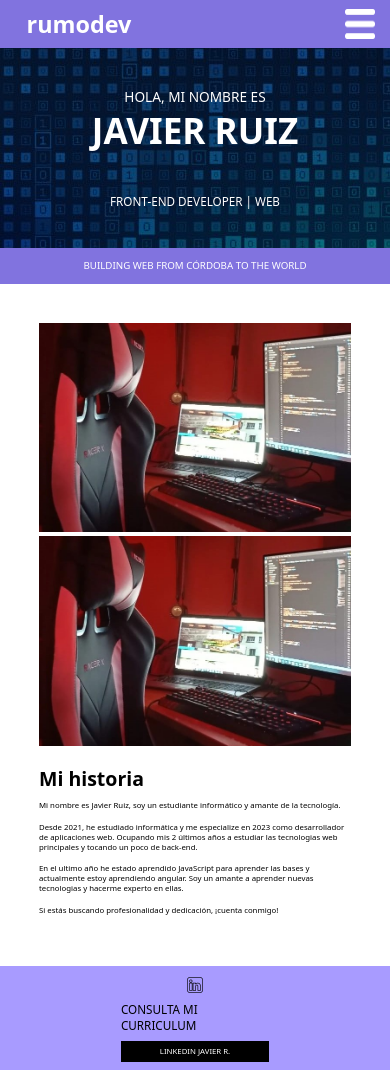
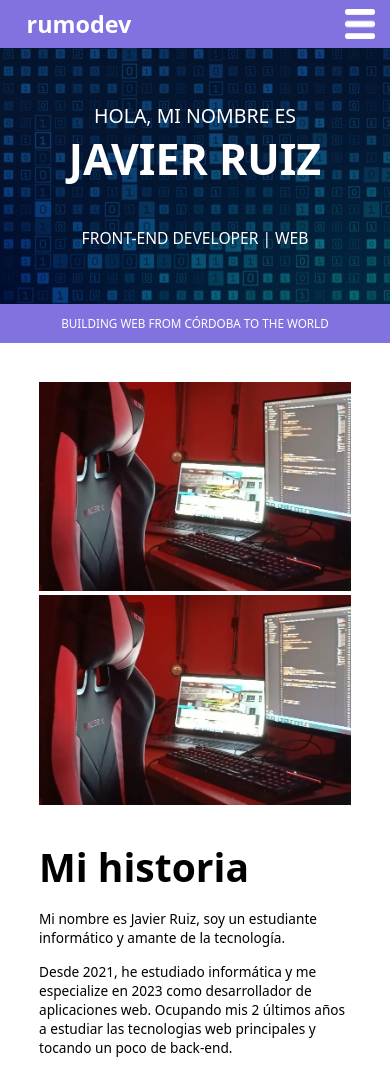
Before and after one commit to javierrm11/Portfolio, a plain HTML site: page secon-pages/sobre-mi.html in a window 390 px wide. Shown: the top 1070 px of the page. Drawn offline with Linux system fonts and the light colour scheme.

Commit message:
desarrollo pagina sobre mi responsive 550px

```diff
--- a/css/sobre-mi.css
+++ b/css/sobre-mi.css
@@ -143,3 +143,82 @@ h1{
     }
 
 }
+
+@media all and (max-width:750px){
+    #page-initial-div {
+        padding: 12vw 0;
+    }
+    h2{
+        font-size: 4vw;
+    }
+    h1 {
+        font-size: 10vw;
+    }
+    #page-initial-div p {
+        font-size: 3.5vw;
+    }
+    #historia h4 {
+        font-size: 7vw;
+    }
+    #historia p {
+        font-size: 2.5vw;
+    }
+    #curriculum img {
+        width: 7vw;
+        height: fit-content;
+    }
+    #curriculum h5 {
+        margin: 2vw 0;
+        text-align: center;
+        width: 38vw;
+        font-size: 4vw;
+    }
+    #curriculum a {
+        margin-left: 0;
+        width: 25vw;
+        text-align: center;
+        font-size: 3vw;
+    }
+    #curriculum {
+        padding: 5vw 10vw;
+    }
+}
+@media all and (max-width:550px){
+    #page-initial-div {
+        padding: 14vw 0;
+    }
+    h2{
+        font-size: 5vw;
+    }
+    h1 {
+        font-size: 11vw;
+    }
+    #page-initial-div p {
+        font-size: 4vw;
+    }
+    #subtitle h3 {
+        font-size: 3vw;
+    }
+    #historia h4 {
+        font-size: 10vw;
+        margin: 8vw 0 4vw 0;
+    }
+    #historia p {
+        font-size: 3.5vw;
+        margin-bottom: 4vw;
+    }
+    #curriculum img {
+        width: 10vw;
+    }
+    #curriculum h5 {
+        font-size: 6vw;
+        margin: 3vw 0;
+    }
+    #curriculum a {
+        width: 38vw;
+        font-size: 5vw;
+    }
+    #curriculum {
+        padding: 5vw 10vw;
+    }
+}
```
